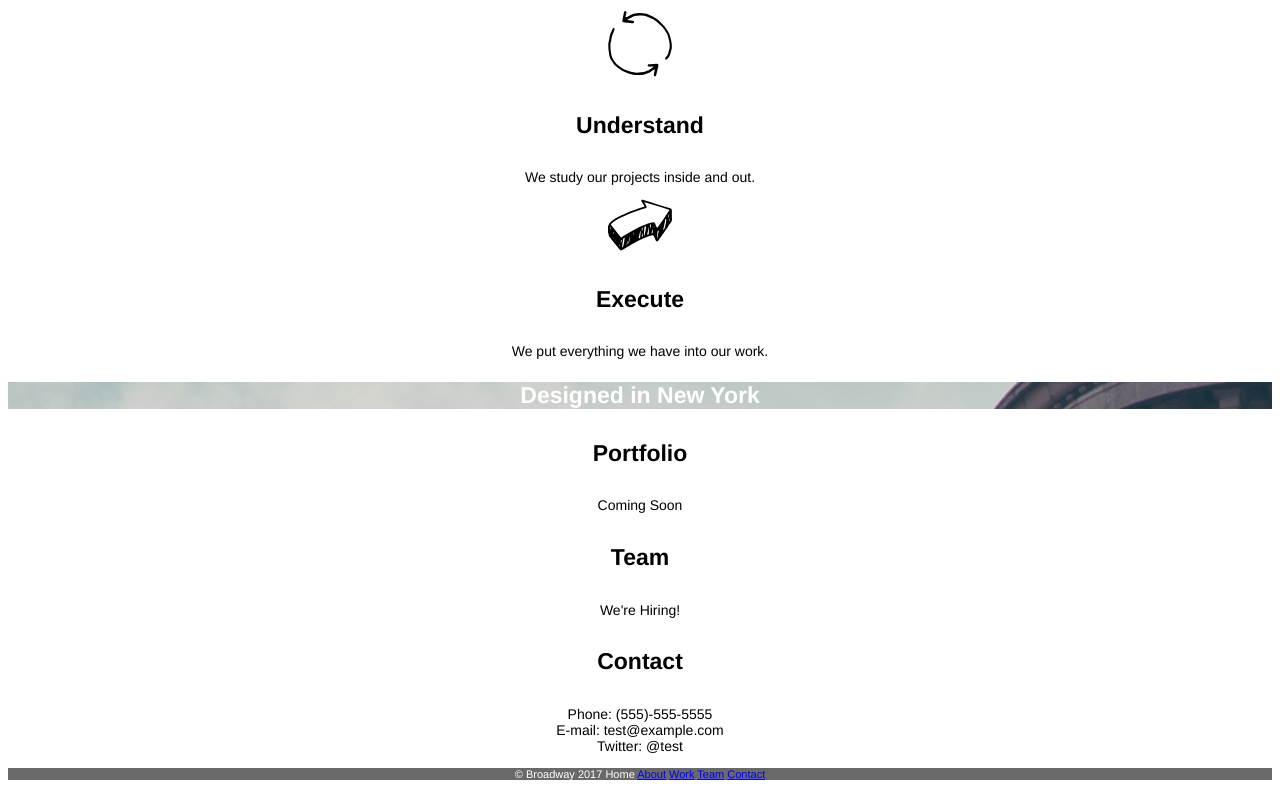
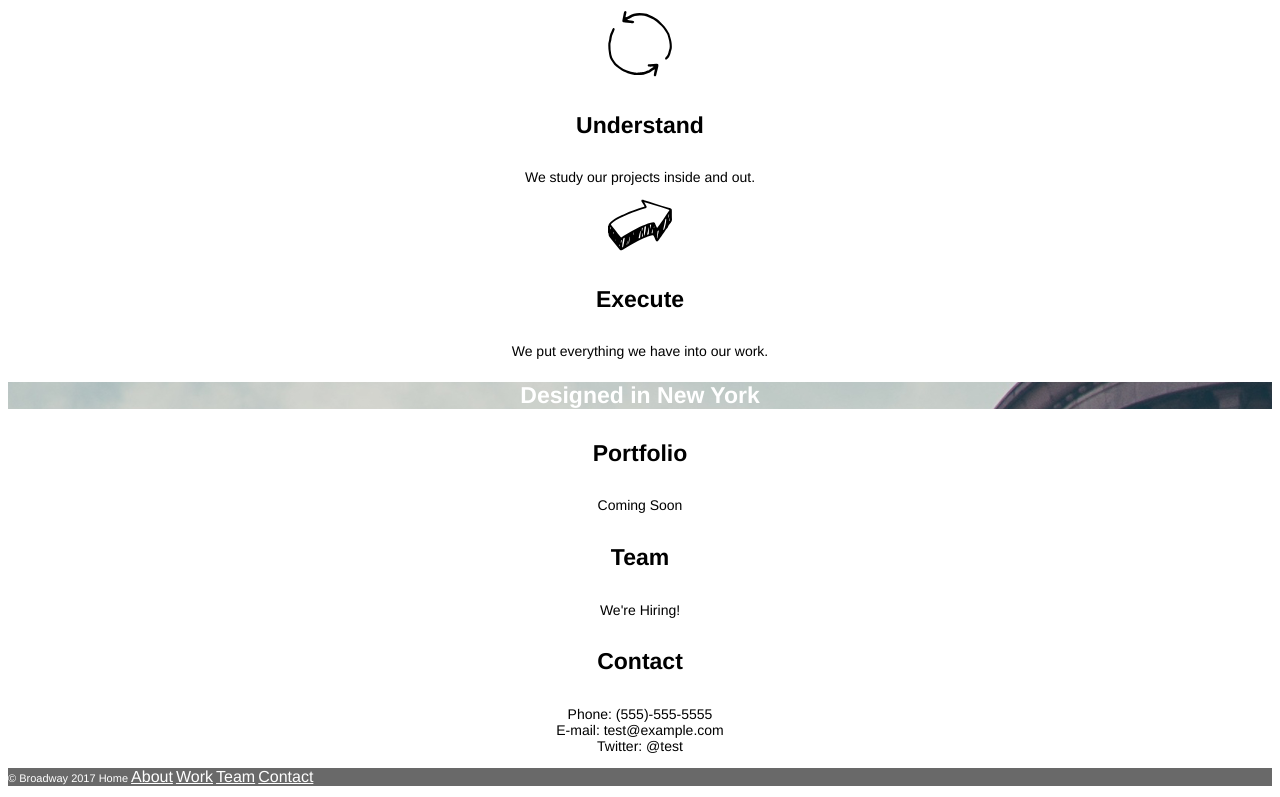
Before and after one commit to Fredrix99/Broadway, a plain HTML site: page index.html in a window 1280 px wide. Shown: the part 526-1323 px from the top of the page. Drawn offline with Linux system fonts and the light colour scheme.

Commit message:
update css file

```diff
--- a/resource/css/style.css
+++ b/resource/css/style.css
@@ -31,7 +31,12 @@ body{
   color: white;
 }
 .foter {
+  text-align: left;
   font-size: 11px;
   color:white;
   background-color: dimgray;
 }
+.foter a{
+  font-size: 16px;
+  color:white;
+}
```
